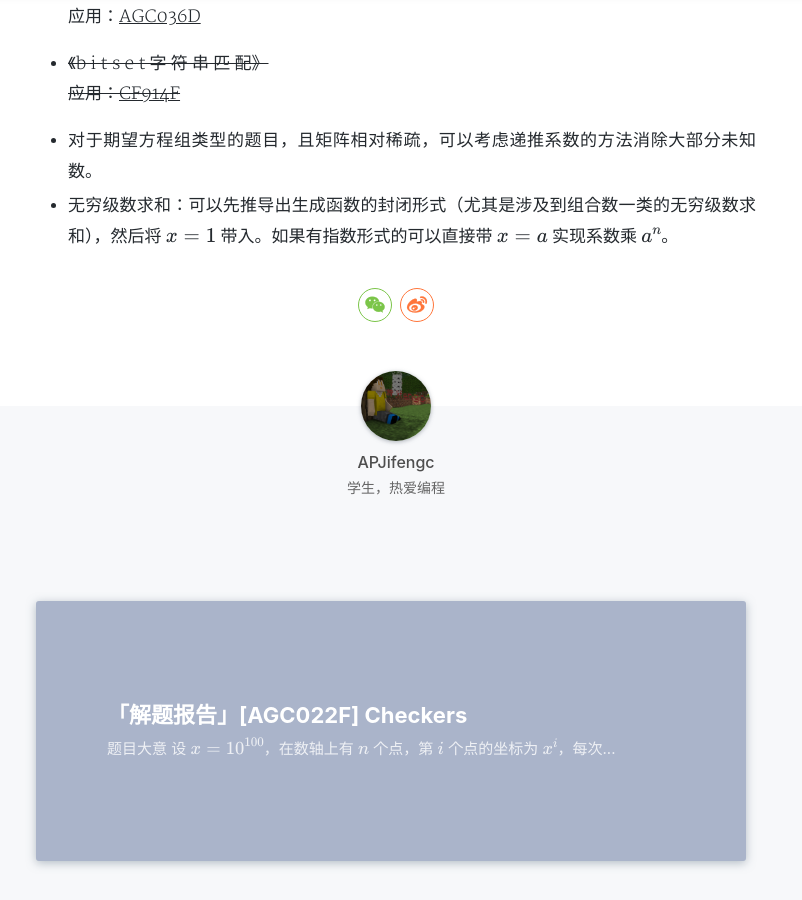
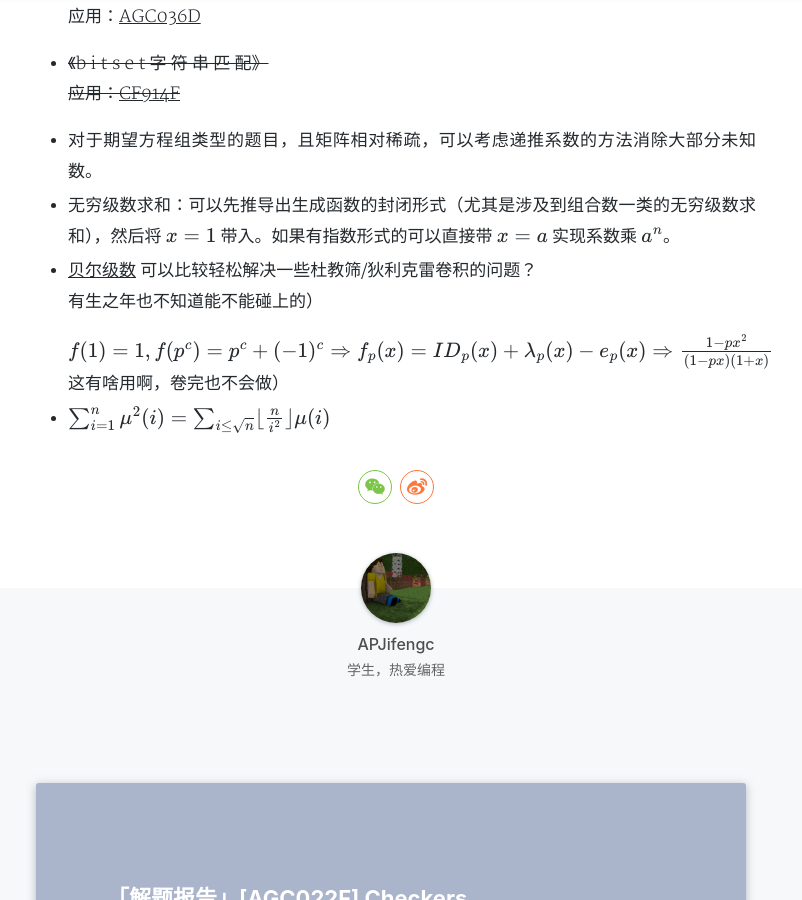
Before and after one commit to APJifengc/apjifengc.github.io, a Jekyll site: the page built from _posts/2077-01-01-tricks.md, in a window 1280 px wide and 900 px high, scrolled down 824 px. Shown: the whole window, without its empty margins (244-1046 px from the left). Built offline with Jekyll 4.4.1, drawn with Linux system fonts in a browser that asks for light colours; nearby versions of some CDN libraries; a style sheet for code colours, icons or effects is not loaded.

Commit message:
:sparkles: Update tricks

```diff
--- a/_posts/2077-01-01-tricks.md
+++ b/_posts/2077-01-01-tricks.md
@@ -33,3 +33,13 @@ tags: 算法
 - 对于期望方程组类型的题目，且矩阵相对稀疏，可以考虑递推系数的方法消除大部分未知数。
 
 - 无穷级数求和：可以先推导出生成函数的封闭形式（尤其是涉及到组合数一类的无穷级数求和），然后将 $x=1$ 带入。如果有指数形式的可以直接带 $x=a$ 实现系数乘 $a^n$。
+
+- [贝尔级数](https://www.luogu.com.cn/blog/command-block/du-jiao-shai) 可以比较轻松解决一些杜教筛/狄利克雷卷积的问题？
+
+  有生之年也不知道能不能碰上的）
+
+  $f(1)=1,f(p^c)=p^c+(-1)^c \Rightarrow f_p(x)=ID_p(x)+\lambda_p(x)-e_p(x) \Rightarrow \frac{1-px^2}{(1-px)(1+x)}$
+
+  这有啥用啊，卷完也不会做）
+
+- $\sum_{i=1}^n \mu^2(i)=\sum_{i\leq\sqrt n} \lfloor\frac{n}{i^2}\rfloor\mu(i)$
```
